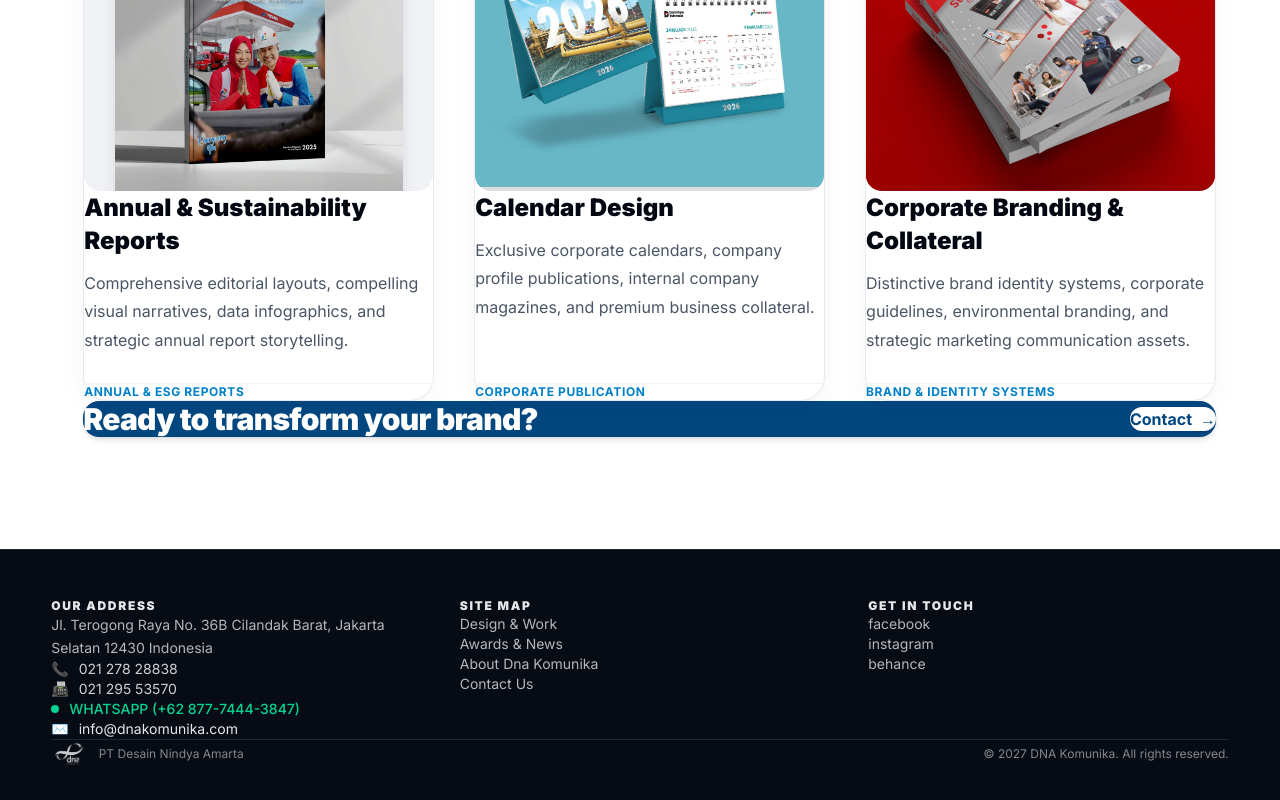
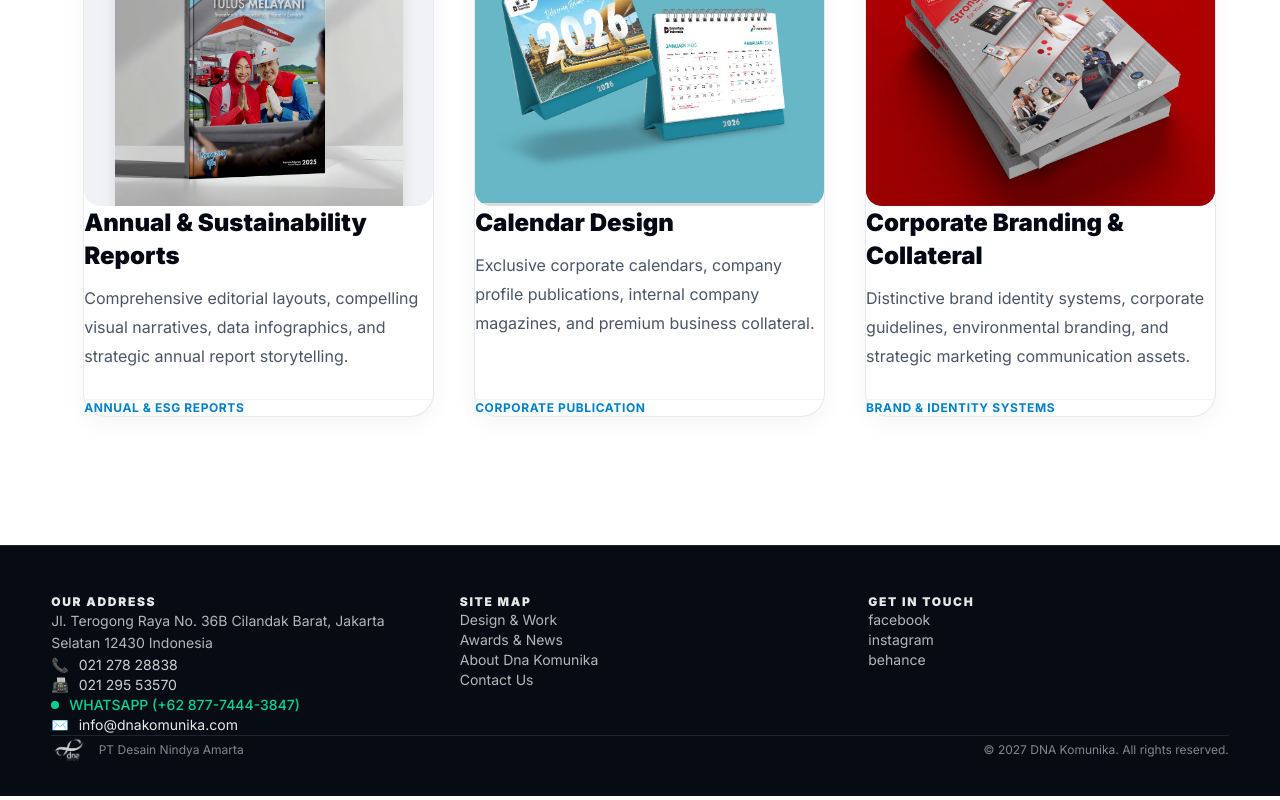
Before and after one commit to SamJinWoo99/DNA-Company-Profile, a Next.js app: page /about in a window 1280 px wide. Shown: the part 1862-2662 px from the top of the page. Built offline with nearby package versions, Linux system fonts and the light colour scheme.

Commit message:
Remove bottom dark blue banner from Services & Expertise section

```diff
--- a/app/components/AboutHeroMeta.tsx
+++ b/app/components/AboutHeroMeta.tsx
@@ -368,20 +368,6 @@ export default function AboutHeroMeta() {
 
             </div>
 
-            {/* Bottom Dark Blue Banner Persis Foto 2: "Ready to transform your brand?" */}
-            <div className="rounded-2xl px-8 py-6 sm:px-12 sm:py-7 bg-[#004780] text-white flex flex-row items-center justify-between gap-6 shadow-md mt-4">
-              <h4 className="text-xl sm:text-2xl lg:text-3xl font-black tracking-tight">
-                {lang === "en" ? "Ready to transform your brand?" : "Siap mentransformasi brand Anda?"}
-              </h4>
-              <Link
-                href="/contact"
-                className="inline-flex items-center gap-2 px-6 py-2.5 rounded-full bg-white hover:bg-gray-100 text-[#004780] font-bold text-sm sm:text-base transition-all shadow-sm shrink-0"
-              >
-                <span>{t("nav.contact")}</span>
-                <span>→</span>
-              </Link>
-            </div>
-
           </div>
         </section>
 
```
